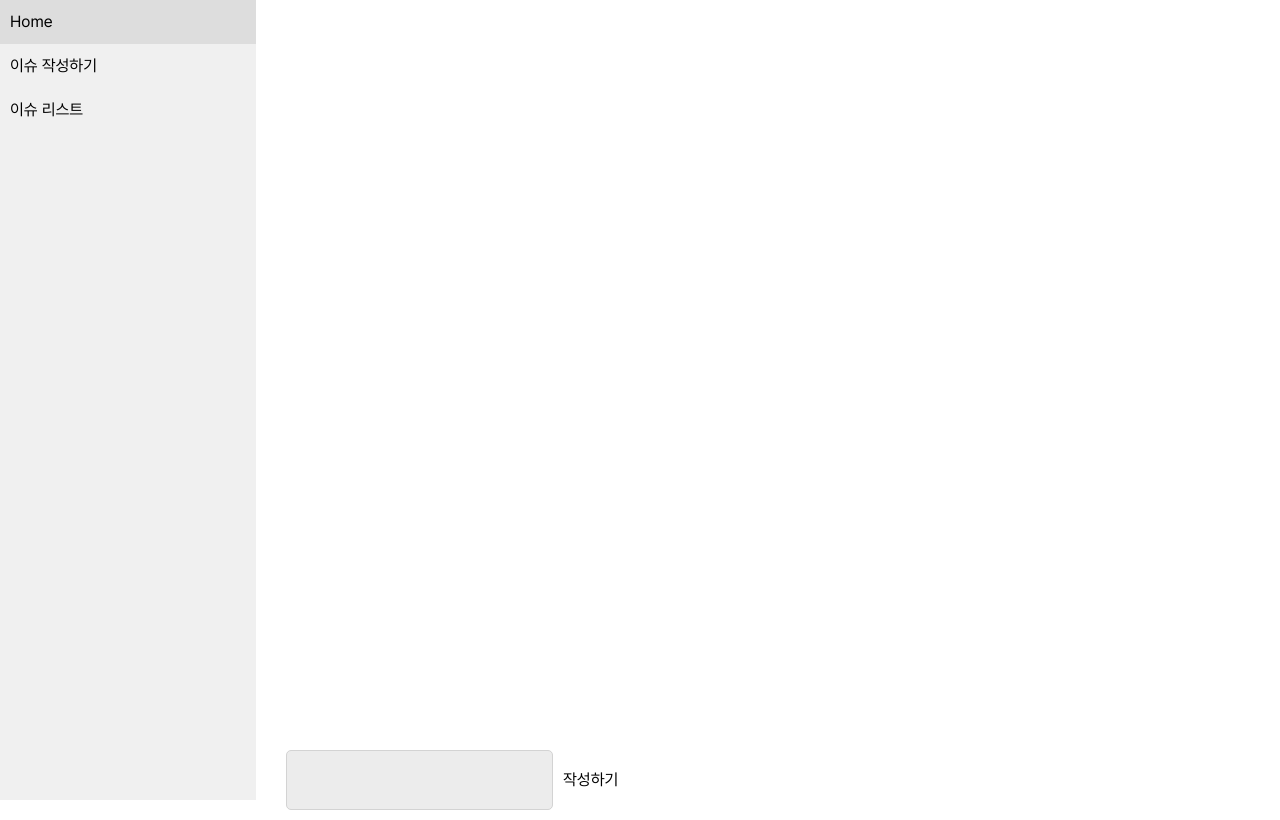
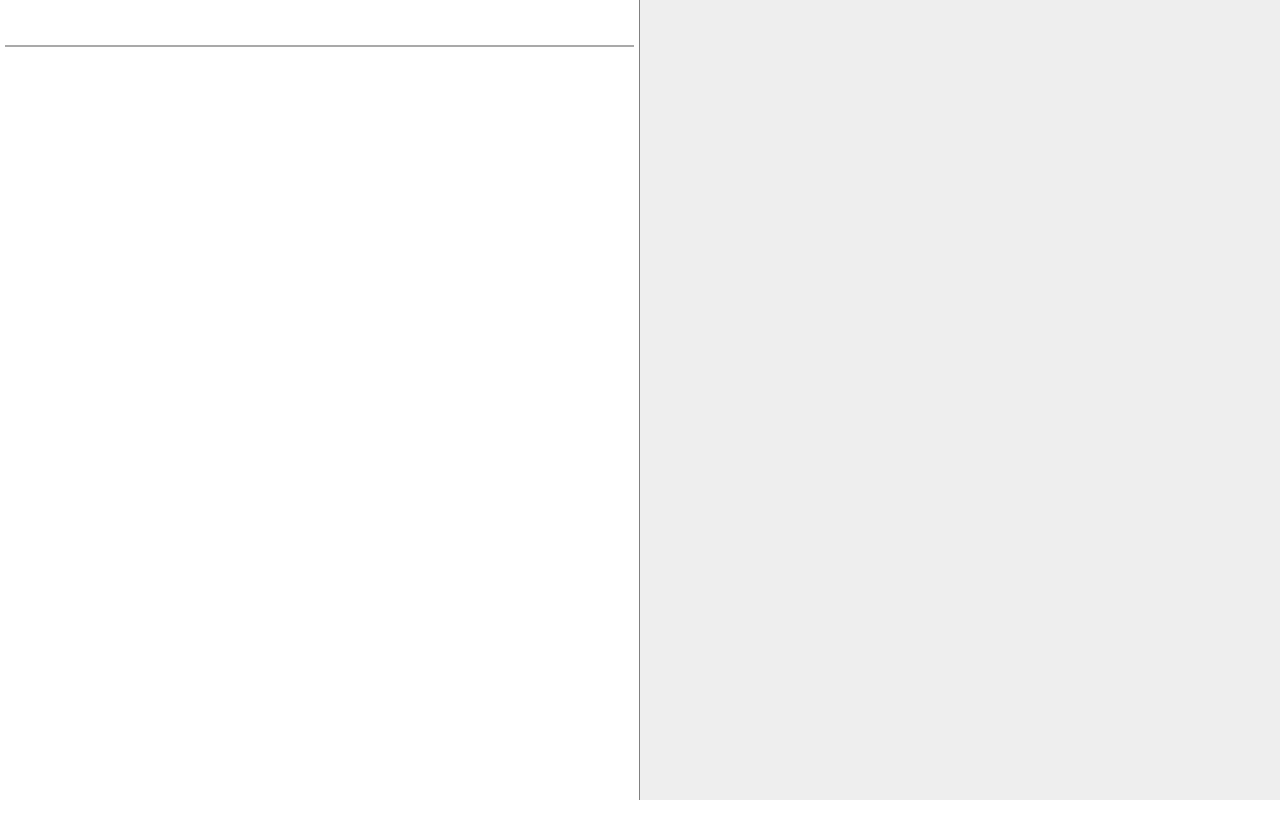
Before and after one commit to Neupinion/neupinion-admin, a React (Create React App) app: page /issue in a window 1280 px wide. Built offline with nearby package versions, Linux system fonts and the light colour scheme.

Commit message:
feat: 재가공 이슈 작성 페이지 완성

```diff
--- a/package.json
+++ b/package.json
@@ -40,6 +40,10 @@
     ]
   },
   "devDependencies": {
+    "@babel/cli": "^7.24.5",
+    "@babel/core": "^7.24.5",
+    "@babel/preset-env": "^7.24.5",
+    "babel-plugin-module-resolver": "^5.0.2",
     "eslint-config-prettier": "^9.1.0",
     "eslint-plugin-prettier": "^5.1.3",
     "prettier": "^3.2.5"
--- a/src/features/markdown/component/Editor.tsx
+++ b/src/features/markdown/component/Editor.tsx
@@ -1,45 +1,74 @@
-import { useState } from 'react'
+import React, { useEffect, useState } from 'react'
 import styled from 'styled-components'
 
 interface EditorProps {
-  onClick: (paragraph: string) => void
+  onChange: (content: string) => void
 }
 
 export const Editor = (props: EditorProps) => {
-  const [content, setContent] = useState<string>('')
-  const onClick = () => {
-    props.onClick(content)
-    setContent('')
+  const [title, setTitle] = useState('')
+  const [content, setContent] = useState('')
+  const handleKeyDown = (event: React.KeyboardEvent<HTMLTextAreaElement>) => {
+    if (event.key === 'Enter') {
+      event.preventDefault()
+    }
   }
 
-  const handleParagraphChange = (e: React.ChangeEvent<HTMLTextAreaElement>) => {
-    setContent(e.target.value)
-  }
+  useEffect(() => {
+    props.onChange(`# ${title}\n` + content)
+  }, [title, content])
 
   return (
     <EditorWrapper>
-      <EditorTextBox value={content} onChange={handleParagraphChange} />
-      <SelectableButton onClick={onClick}>작성하기</SelectableButton>
+      <EditorTitleBox
+        onChange={e => setTitle(e.target.value)}
+        onKeyDown={handleKeyDown}
+      />
+      <EditorDivider />
+      <EditorTextBox onChange={e => setContent(e.target.value)} />
     </EditorWrapper>
   )
 }
 
 const EditorWrapper = styled.div`
-  padding: 10px;
-  height: 10vh;
+  height: 100%;
+  width: 50%;
   display: flex;
-  align-content: center;
+  flex-direction: column;
+  border-right: grey 1px solid;
 `
 
-const SelectableButton = styled.button`
-  margin-left: 10px;
+const EditorDivider = styled.hr`
+  height: 2px;
+  margin: 5px;
+  background: darkgray;
+  border: none;
+`
+
+const EditorTitleBox = styled.textarea`
+  background: #ffffff;
+  font-size: 24px;
+  height: 5%;
+  width: 100%;
+  overflow-x: auto;
+  overflow-y: hidden;
+  white-space: nowrap;
+  outline: none;
+  border: none;
+  resize: none;
+  padding: 15px;
+  font-weight: bold;
 `
 
 const EditorTextBox = styled.textarea`
-  background: #ececec;
+  background: #ffffff;
+  font-size: 20px;
+  height: 95%;
+  width: 100%;
+  overflow: auto;
+  scrollbar-color: #c4c4c4 #ffffff;
+  outline: none;
+  border: none;
   resize: none;
-  border: #d3d3d3 1px solid;
-  border-radius: 5px;
-  overflow: hidden;
-  outline: none;
+  padding: 10px;
 `
--- /dev/null
+++ b/src/features/markdown/component/MarkdownPreview.tsx
@@ -0,0 +1,35 @@
+import styled from 'styled-components'
+import { marked } from 'marked'
+import React, { useEffect, useState } from 'react'
+
+interface MarkdownPreviewProps {
+  content: string
+}
+
+export const MarkdownPreview: React.FC<MarkdownPreviewProps> = ({
+  content,
+}) => {
+  const [html, setHtml] = useState('')
+
+  useEffect(() => {
+    const parseMarkdown = async () => {
+      marked.setOptions({
+        breaks: true,
+      })
+      const rawMarkup = await marked.parse(content)
+      setHtml(rawMarkup)
+    }
+
+    parseMarkdown().then(r => r)
+  }, [content])
+
+  return <MarkdownView dangerouslySetInnerHTML={{ __html: html }} />
+}
+
+const MarkdownView = styled.div`
+  height: 100%;
+  width: 50%;
+  background: #eeeeee;
+  font-size: 18px;
+  padding: 10px;
+`
--- a/src/features/markdown/component/Paragraph.tsx
+++ /dev/null
@@ -1,40 +0,0 @@
-import React, { useEffect, useState } from 'react'
-import { marked } from 'marked'
-import styled from 'styled-components'
-
-interface ParagraphProps {
-  body: string
-  selectable: boolean
-}
-
-export const Paragraph = ({ body, selectable }: ParagraphProps) => {
-  const [htmlContent, setHtmlContent] = useState<string>('')
-
-  useEffect(() => {
-    async function parseMarkdown() {
-      const html = await marked.parse(body)
-      setHtmlContent(html)
-    }
-
-    parseMarkdown().then(r => r)
-  }, [body])
-
-  return (
-    <MarkdownView
-      selectable={selectable}
-      dangerouslySetInnerHTML={{ __html: htmlContent }}
-      style={{ userSelect: selectable ? 'text' : 'none' }}
-    />
-  )
-}
-export const ParagraphWrapper = styled.div`
-  height: 90vh;
-`
-
-const MarkdownView = styled.div<{ selectable: boolean }>`
-  height: fit-content;
-  background-color: ${props => (props.selectable ? 'white' : '#f8f8f8')};
-  padding: 10px;
-  border: #d3d3d3 1px solid;
-  border-radius: 10px;
-`
--- a/src/pages/IssueWritePage.tsx
+++ b/src/pages/IssueWritePage.tsx
@@ -1,26 +1,15 @@
 import React, { useState } from 'react'
 import styled from 'styled-components'
-import {
-  Paragraph,
-  ParagraphWrapper,
-} from '@/features/markdown/component/Paragraph'
-import { Editor } from '@/features/markdown/component/Editor'
+import { Editor } from '../features/markdown/component/Editor'
+import { MarkdownPreview } from '../features/markdown/component/MarkdownPreview'
 
 function IssueWritePage() {
-  const [paragraphs, setParagraphs] = useState<string[]>([])
-
-  const addParagraph = (paragraph: string) => {
-    setParagraphs([...paragraphs, paragraph])
-  }
+  const [content, setContent] = useState('')
 
   return (
     <Container>
-      <ParagraphWrapper>
-        {paragraphs.map((paragraph, index) => (
-          <Paragraph key={index} body={paragraph} selectable={false} />
-        ))}
-      </ParagraphWrapper>
-      <Editor onClick={addParagraph} />
+      <Editor onChange={setContent} />
+      <MarkdownPreview content={content} />
     </Container>
   )
 }
@@ -29,4 +18,8 @@
 
 const Container = styled.div`
   height: 100vh;
+  width: 100vw;
+  display: inline-flex;
+  flex-direction: row;
+  overflow: hidden;
 `
--- a/src/router.tsx
+++ b/src/router.tsx
@@ -10,7 +10,7 @@
   },
   {
     path: '/',
-    element: <MainPage />,
+    element: <IssueWritePage />,
     children: [
       { path: 'home', element: <MainPage /> },
       { path: 'issue', element: <IssueWritePage /> },
```
Also changed, not shown: tsconfig.json (+2 -5 lines), .babelrc (added), 1 other file (tests, documents, lock files or other folders).
